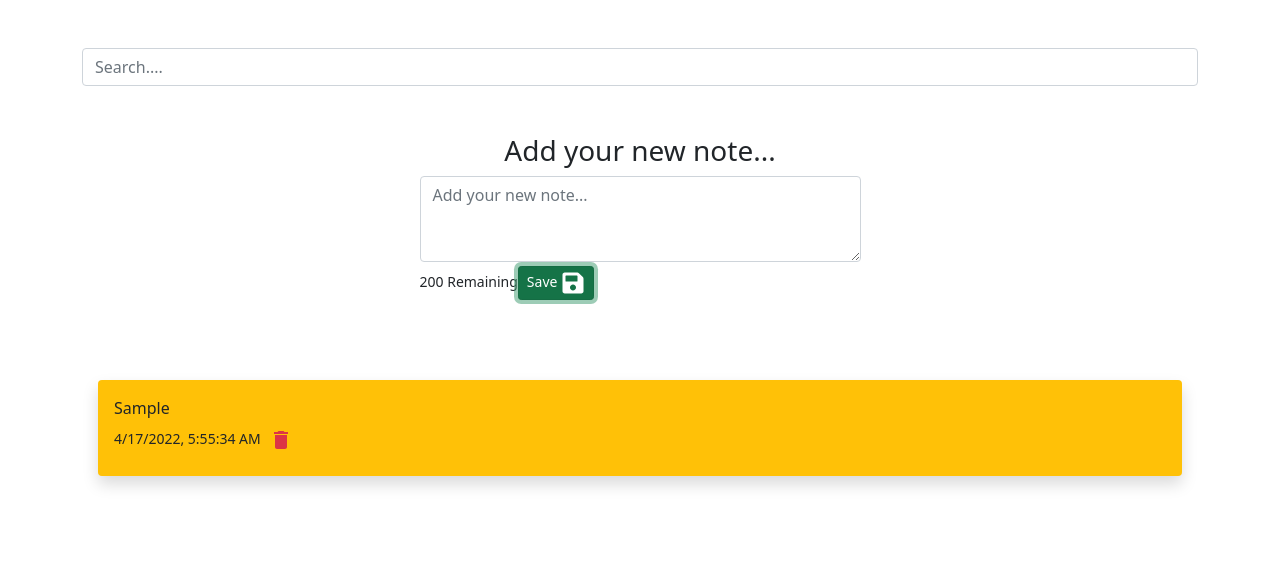
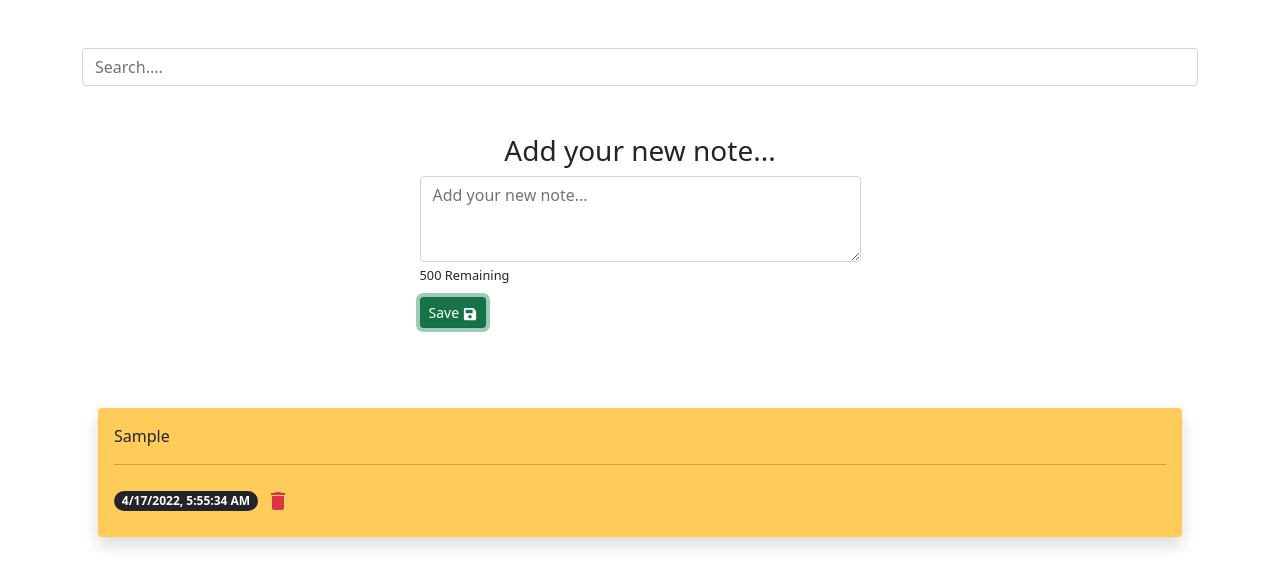
Before and after one commit to parham-ab/react-notes-app, a React (Create React App) app: page / in a window 1280 px wide. Both pictures are taken after typing "Sample" into the empty fields and a click on the button "Save". Shown: the top 586 px of the page. Built offline with nearby package versions, Linux system fonts and the light colour scheme.

Commit message:
bugs fixed, UI updated, features added

```diff
--- a/src/App.js
+++ b/src/App.js
@@ -1,7 +1,6 @@
 import React, { useState } from "react";
 import { v4 as uuidv4 } from "uuid";
 // components
-import AddNotes from "./components/AddNotes";
 import NotesList from "./components/NotesList";
 import Search from "./components/Search";
 
@@ -29,7 +28,6 @@ const App = () => {
   return (
     <div>
       <Search handleSearchText={setSearchedTxt} />
-      {/* <AddNotes /> */}
       <NotesList
         notes={notes.filter((item) =>
           item.text.toLowerCase().includes(searchedTxt)
--- a/src/components/AddNotes.js
+++ b/src/components/AddNotes.js
@@ -5,7 +5,7 @@ import { FaSave } from "react-icons/fa";
 
 const AddNotes = ({ handleAddNote }) => {
   const [noteText, setNoteText] = useState("");
-  const charLength = 200;
+  const charLength = 500;
   // saveHandler
   const saveHandler = () => {
     if (noteText.trim().length > 0) {
@@ -29,8 +29,8 @@ const AddNotes = ({ handleAddNote }) => {
           value={noteText}
           onChange={handleChange}
         />
-        <div className="mt-1">
-          <small>{charLength - noteText.length} Remaining</small>
+        <Form.Label>{charLength - noteText.length} Remaining</Form.Label>
+        <div className="mt-1 ">
           <Button onClick={saveHandler} variant="success" size="sm">
             Save <FaSave />
           </Button>
--- a/src/components/Note.js
+++ b/src/components/Note.js
@@ -1,15 +1,19 @@
 import React from "react";
+import { Badge } from "react-bootstrap";
 // icons
 import { MdDelete } from "react-icons/md";
 
 const Note = ({ id, text, date, handleDeleteNote }) => {
   return (
-    <div className="p-3 rounded m-3 bg-warning shadow">
+    <div className="p-3 rounded m-3 shadow note">
       <span>{text}</span>
       <div>
-        <small>{date}</small>
+        <hr />
+        <Badge pill bg="dark">
+          {date}
+        </Badge>
         <MdDelete
-          className="text-danger m-2"
+          className="text-danger m-2 deleteIcon"
           onClick={() => handleDeleteNote(id)}
         />
       </div>
--- a/src/styles/index.scss
+++ b/src/styles/index.scss
@@ -10,7 +10,17 @@
   outline: none;
   text-decoration: none;
 }
-svg {
+.deleteIcon {
   cursor: pointer;
   font-size: 1.5rem;
 }
+.form-label {
+  font-size: 0.8rem;
+}
+.note {
+  background-color: #ffb000a6;
+  span {
+    word-break: break-all;
+    white-space: pre-wrap;
+  }
+}
```
